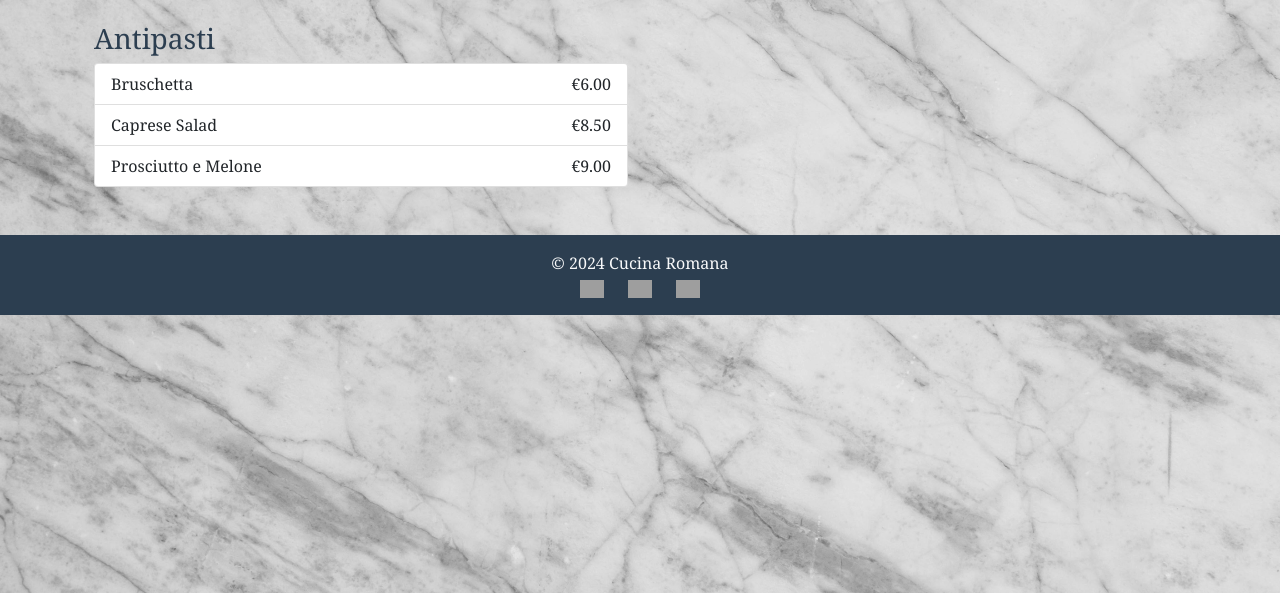
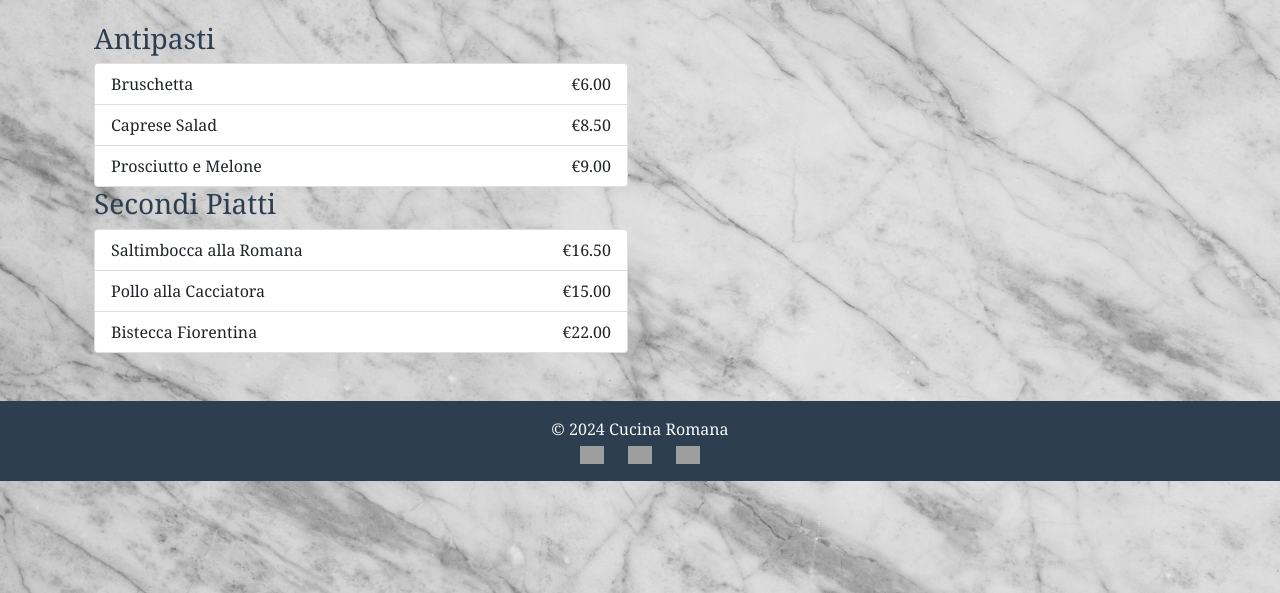
Before and after one commit to Malethrion/Restaurant-booking-system, a Django app: page /menu/ in a window 1280 px wide. Shown: the part 170-763 px from the top of the page. Run offline with Django 4.2, Linux system fonts and the light colour scheme; grey boxes are pictures that could not be loaded.

Commit message:
Add Secondi Piatti section with dishes and prices to menu.html

```diff
--- a/bookings/templates/menu.html
+++ b/bookings/templates/menu.html
@@ -21,7 +21,20 @@ Menu - Cucina Romana
                     Prosciutto e Melone <span>€9.00</span>
                 </li>
             </ul>
+            <h3>Secondi Piatti</h3>
+            <ul class="list-group">
+                <li class="list-group-item d-flex justify-content-between align-items-center">
+                Saltimbocca alla Romana <span>€16.50</span>
+                </li>
+                <li class="list-group-item d-flex justify-content-between align-items-center">
+                Pollo alla Cacciatora <span>€15.00</span>
+                </li>
+                <li class="list-group-item d-flex justify-content-between align-items-center">
+                Bistecca Fiorentina <span>€22.00</span>
+                </li>
+            </ul>
         </div>
     </div>
 </div>
+
 {% endblock %}
```
